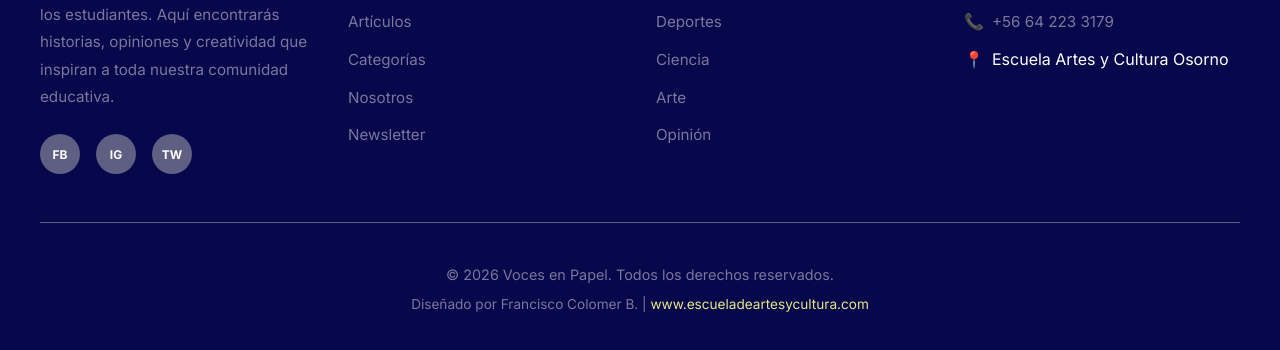
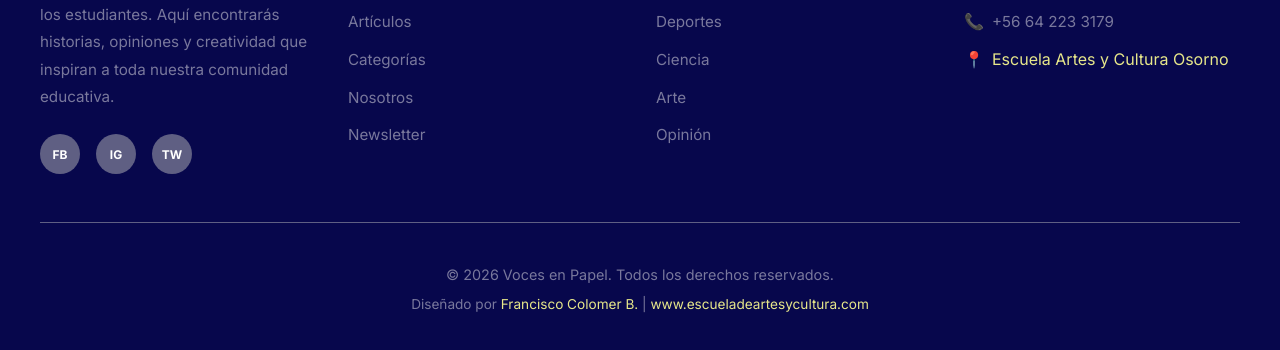
Before and after one commit to Cy5k0/revista-eaco, a plain HTML site: page index.html in a window 1280 px wide. Shown: the part 4156-4506 px from the top of the page. Drawn offline with nearby package versions, Linux system fonts and the light colour scheme.

Commit message:
update footer

```diff
--- a/components/footer.html
+++ b/components/footer.html
@@ -53,7 +53,8 @@
         </li>
         <li class="footer-contact">
           <span class="contact-icon">📍</span>
-          <span>Escuela Artes y Cultura Osorno</span>
+          <span><a href="https://www.escueladeartesycultura.com" target="_blank" rel="noopener noreferrer"
+              class="footer-link-highlight">Escuela Artes y Cultura Osorno</a></span>
         </li>
       </ul>
     </div>
@@ -63,8 +64,10 @@
   <div class="footer-bottom">
     <div class="footer-bottom-content">
       <p>&copy; 2026 Voces en Papel. Todos los derechos reservados.</p>
-      <p class="footer-credit">Diseñado por Francisco Colomer B. | <a href="https://www.escueladeartesycultura.com"
-          target="_blank" rel="noopener noreferrer" class="footer-link-highlight">www.escueladeartesycultura.com</a></p>
+      <p class="footer-credit"> Diseñado por <a href="https://github.com/Cy5k0" target="_blank"
+          rel="noopener noreferrer" class="footer-link-highlight">Francisco Colomer B.</a> | <a
+          href="https://www.escueladeartesycultura.com" target="_blank" rel="noopener noreferrer"
+          class="footer-link-highlight">www.escueladeartesycultura.com</a></p>
     </div>
   </div>
 </footer>
```
